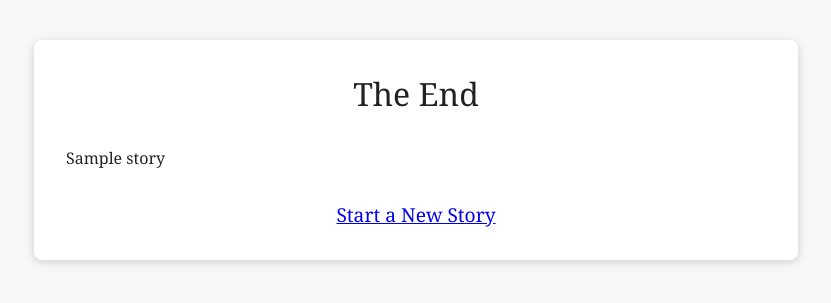
After one commit to lathanprice/StoryForge_UHv5, a Flask app: template templates/ending.html in a window 1280 px wide. The commit adds this page. Shown: the top 303 px of the page, without its empty margins (224-1055 px from the left). Run offline with Flask 2, Linux system fonts and the light colour scheme; the template is opened without the code that fills it: most values are stand-ins (such as "Sample title", 1, 10 or a date in 2020).

Commit message:
ending story+screen

```diff
--- a/app.py
+++ b/app.py
@@ -4,10 +4,13 @@ import os
 # get OpenAI API key
 from dotenv import load_dotenv
 import os
-import openai
+from openai import OpenAI
 
 load_dotenv()  # Load variables from .env
-openai.api_key = os.getenv("OPENAI_API_KEY")  # Securely get the key
+openai_api_key = os.getenv("OPENAI_API_KEY")  # Securely get the key
+
+# Use OpenAI client for v1+
+client = OpenAI(api_key=openai_api_key)
 
 # Initialize Flask with explicit folder paths
 app = Flask(__name__,
@@ -42,27 +45,36 @@ def generate_story():
         f"Format the response as: \nStory: <paragraph>\nChoices: <choice1>; <choice2>; <choice3>"
     )
     try:
-        completion = openai.ChatCompletion.create(
+        completion = client.chat.completions.create(
             model="gpt-3.5-turbo",
             messages=[{"role": "user", "content": prompt}],
             max_tokens=300,
             temperature=0.8
         )
-        ai_response = completion.choices[0].message['content']
+        ai_response = completion.choices[0].message.content
         # Parse the AI response
         story_text = ai_response
         choices = []
+        is_ending = False
         if 'Choices:' in ai_response:
             story_text, choices_str = ai_response.split('Choices:', 1)
             choices = [c.strip() for c in choices_str.split(';') if c.strip()]
+            # Detect ending if AI signals with "End the story" or "END"
+            for c in choices:
+                if c.lower() in ['end the story', 'the end', 'end', 'finish the story']:
+                    is_ending = True
+                    choices = [c for c in choices if c.lower() not in ['end the story', 'the end', 'end', 'finish the story']]
+                    break
         response = {
             'text': story_text.strip(),
-            'choices': choices if choices else ["Continue"]
+            'choices': choices if choices else (["Continue"] if not is_ending else []),
+            'ending': is_ending
         }
     except Exception as e:
         response = {
             'text': f"Error generating story: {e}",
-            'choices': ["Try again"]
+            'choices': ["Try again"],
+            'ending': False
         }
     return jsonify(response)
 
@@ -75,32 +87,55 @@ def continue_story():
         f"Continue the following interactive story based on the user's last choice. "
         f"Story so far: {story_so_far}\n"
         f"User's last choice: {last_choice}\n"
-        f"Write the next paragraph and end with three new choices. "
-        f"Format the response as: \nStory: <paragraph>\nChoices: <choice1>; <choice2>; <choice3>"
+        f"If the story is at a natural conclusion, write a final paragraph and indicate the end by including 'Choices: END'. "
+        f"Otherwise, write the next paragraph and end with three new choices. "
+        f"Format the response as: \nStory: <paragraph>\nChoices: <choice1>; <choice2>; <choice3 or END>"
     )
     try:
-        completion = openai.ChatCompletion.create(
+        completion = client.chat.completions.create(
             model="gpt-3.5-turbo",
             messages=[{"role": "user", "content": prompt}],
             max_tokens=300,
             temperature=0.8
         )
-        ai_response = completion.choices[0].message['content']
+        ai_response = completion.choices[0].message.content
         story_text = ai_response
         choices = []
+        is_ending = False
         if 'Choices:' in ai_response:
             story_text, choices_str = ai_response.split('Choices:', 1)
             choices = [c.strip() for c in choices_str.split(';') if c.strip()]
+            # Detect ending if AI signals with "END"
+            for c in choices:
+                if c.lower() in ['end the story', 'the end', 'end', 'finish the story', 'end']:
+                    is_ending = True
+                    choices = [c for c in choices if c.lower() not in ['end the story', 'the end', 'end', 'finish the story']]
+                    break
         response = {
             'text': story_text.strip(),
-            'choices': choices if choices else ["Continue"]
+            'choices': choices if choices else (["Continue"] if not is_ending else []),
+            'ending': is_ending
         }
     except Exception as e:
         response = {
             'text': f"Error continuing story: {e}",
-            'choices': ["Try again"]
+            'choices': ["Try again"],
+            'ending': False
         }
     return jsonify(response)
+
+@app.route('/ending', methods=['POST'])
+def ending_screen():
+    """
+    Expects JSON: { "story": "<full story text>" }
+    Renders an ending screen with the full story.
+    """
+    data = request.json
+    story = data.get('story', '')
+    try:
+        return render_template('ending.html', story=story)
+    except Exception as e:
+        return f"Error rendering ending: {e}", 500
 
 if __name__ == '__main__':
     app.debug = True
--- /dev/null
+++ b/templates/ending.html
@@ -0,0 +1,22 @@
+<!DOCTYPE html>
+<html lang="en">
+<head>
+    <meta charset="UTF-8">
+    <title>The End</title>
+    <style>
+        body { font-family: 'Georgia', serif; background: #f8f8f8; color: #222; }
+        .ending-container { max-width: 700px; margin: 40px auto; background: #fff; padding: 2em; border-radius: 8px; box-shadow: 0 2px 8px #ccc; }
+        .ending-title { font-size: 2em; margin-bottom: 1em; text-align: center; }
+        .ending-story { white-space: pre-wrap; margin-bottom: 2em; }
+    </style>
+</head>
+<body>
+    <div class="ending-container">
+        <div class="ending-title">The End</div>
+        <div class="ending-story">{{ story }}</div>
+        <div style="text-align:center;">
+            <a href="/" style="font-size:1.2em;">Start a New Story</a>
+        </div>
+    </div>
+</body>
+</html>
```
Also changed, not shown: templates/index.html (+44 -0 lines).
